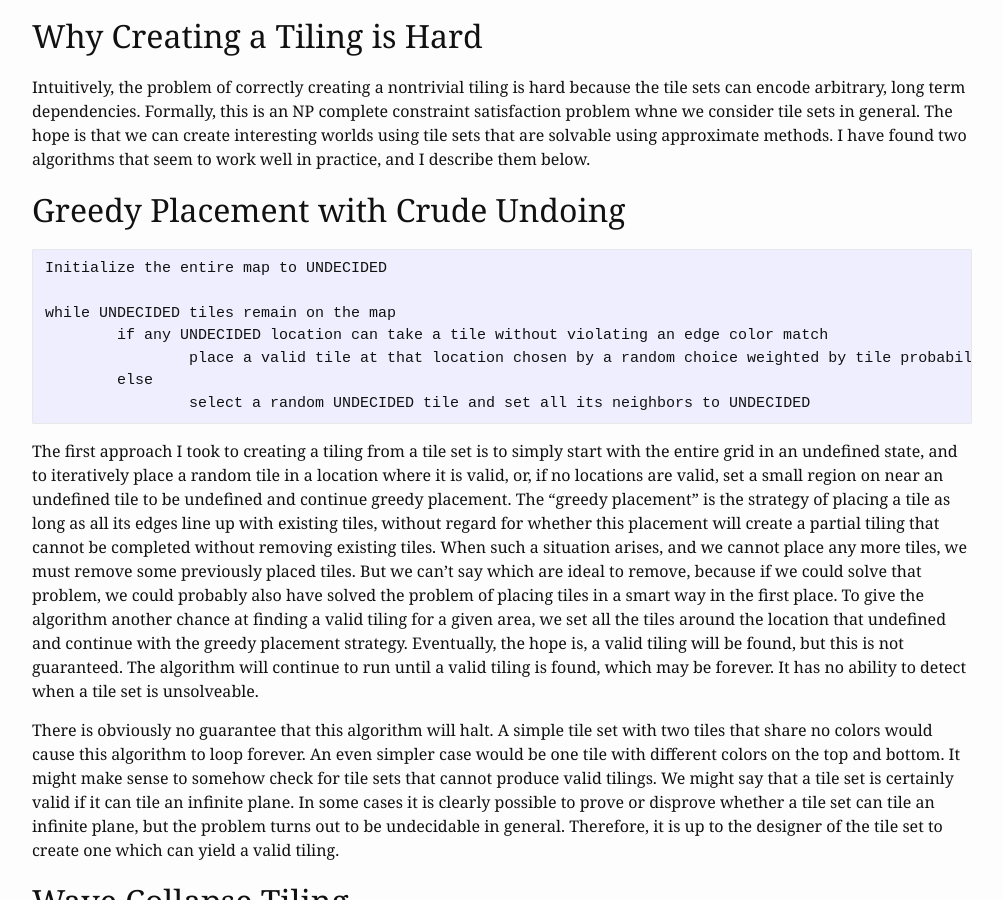
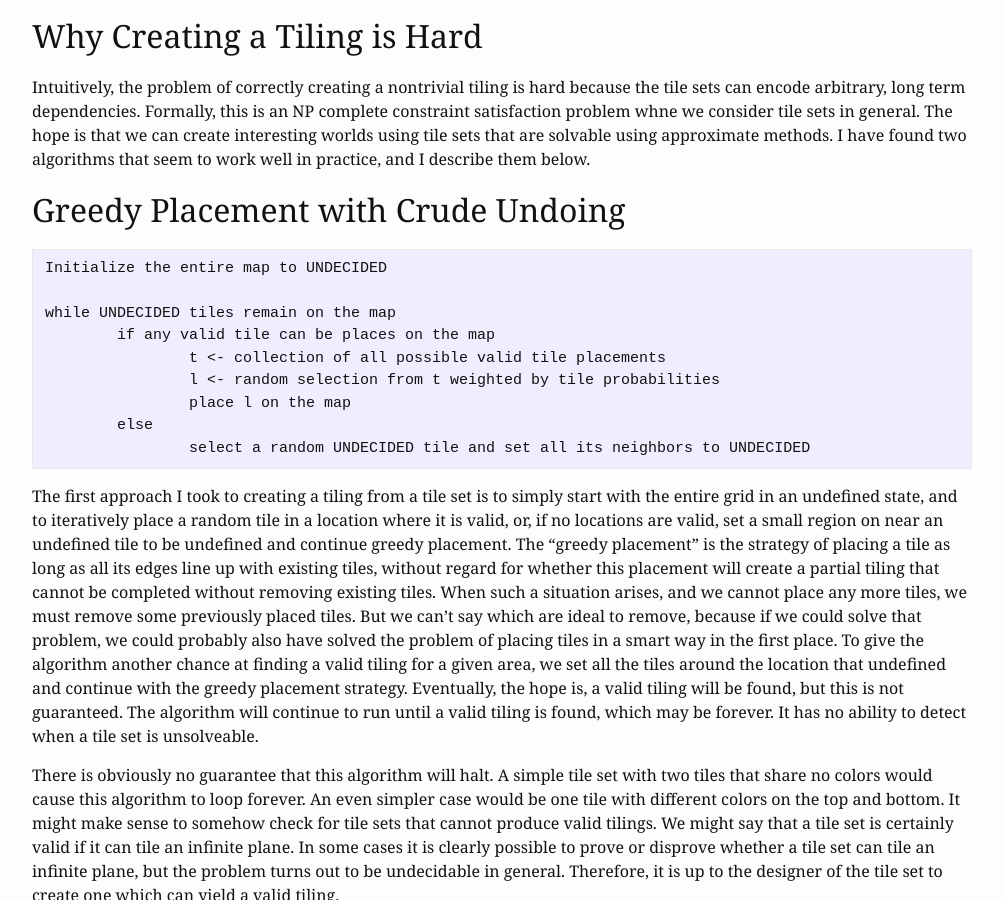
Before and after one commit to IJDykeman/ijdykeman.github.io, a Jekyll site: the page built from _posts/2017-10-16-wang-tile-procedural-generation.markdown, in a window 1280 px wide and 900 px high, scrolled down 3392 px. Shown: the whole window, without its empty margins (138-1141 px from the left). Built offline with Jekyll 4.4.1, drawn with Linux system fonts in a browser that asks for light colours.

Commit message:
autocommit of a content change

````diff
--- a/_posts/2017-10-16-wang-tile-procedural-generation.markdown
+++ b/_posts/2017-10-16-wang-tile-procedural-generation.markdown
@@ -55,8 +55,10 @@ To motivate this post, I'll show a few tile sets that I've come up with and some
 Initialize the entire map to UNDECIDED
 
 while UNDECIDED tiles remain on the map
-	if any UNDECIDED location can take a tile without violating an edge color match
-		place a valid tile at that location chosen by a random choice weighted by tile probability
+	if any valid tile can be places on the map
+		t <- collection of all possible valid tile placements
+		l <- random selection from t weighted by tile probabilities
+		place l on the map
 	else
 		select a random UNDECIDED tile and set all its neighbors to UNDECIDED
 ```
````
